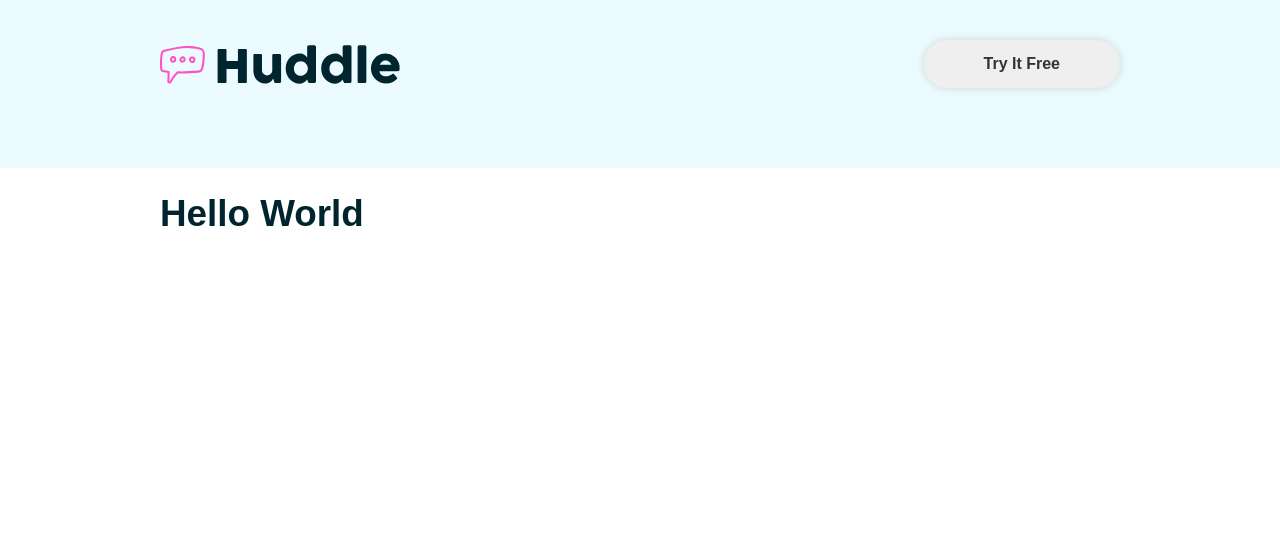
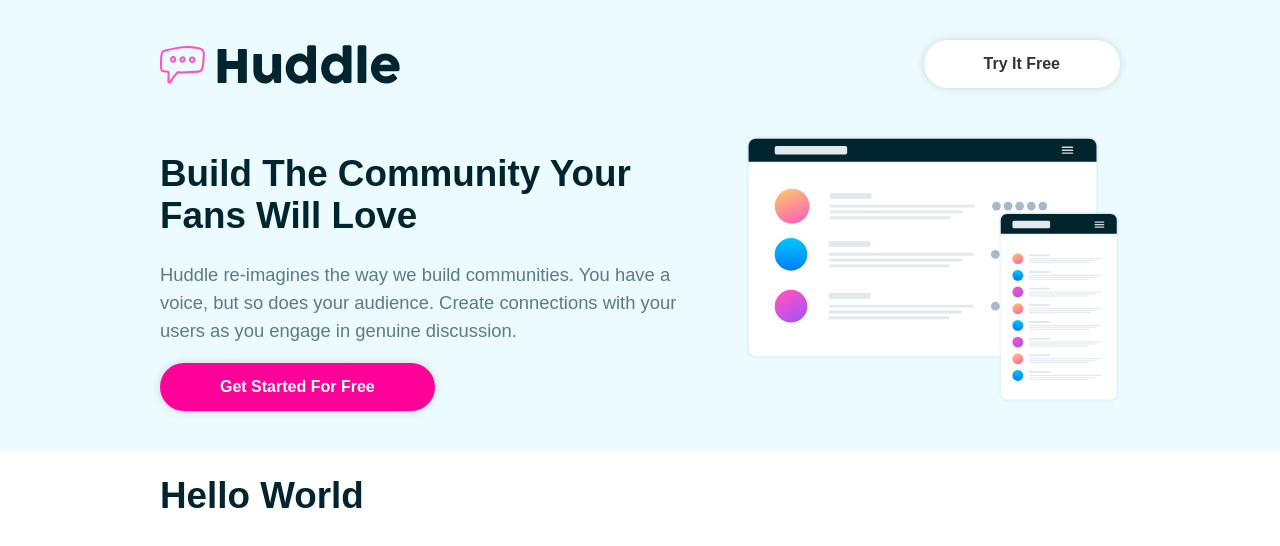
Before and after one commit to JigneshWorld/react-styled-components-example, a React (Create React App) app: page / in a window 1280 px wide. Shown: the top 546 px of the page. Built offline with nearby package versions, Linux system fonts and the light colour scheme.

Commit message:
feat: header info section

```diff
--- a/src/components/Header.js
+++ b/src/components/Header.js
@@ -1,6 +1,7 @@
-import { Logo, Nav, StyledHeader } from './styles/Header.styled'
+import { Image, Logo, Nav, StyledHeader } from './styles/Header.styled'
 import { Container } from './styles/Container.styled';
 import { Button } from './styles/Button.styled';
+import { Flex } from './styles/Flex.styled';
 
 function Header() {
     return (
@@ -10,6 +11,22 @@ function Header() {
                     <Logo src='./images/logo.svg' alt='' />
                     <Button> Try It Free</Button>
                 </Nav>
+                <Flex>
+                    <div>
+                        <h1>Build The Community Your Fans Will Love</h1>
+
+                        <p>
+                            Huddle re-imagines the way we build communities. You have a voice,
+                            but so does your audience. Create connections with your users as
+                            you engage in genuine discussion.
+                        </p>
+
+                        <Button bg="#ff0099" color='white'>
+                            Get Started For Free
+                        </Button>
+                    </div>
+                    <Image src='./images/illustration-mockups.svg' alt='' />
+                </Flex>
             </Container>
         </StyledHeader>
     );
--- a/src/components/styles/Button.styled.js
+++ b/src/components/styles/Button.styled.js
@@ -8,7 +8,7 @@ export const Button = styled.button`
     font-size: 16px;
     font-weight: 700;
     padding: 15px 60px;
-    backgound-color: ${({ bg }) => bg || '#fff'};
+    background-color: ${({ bg }) => bg || '#fff'};
     color: ${({ color }) => color || '#333'};
 
     &:hover {
--- /dev/null
+++ b/src/components/styles/Flex.styled.js
@@ -0,0 +1,11 @@
+import styled from "styled-components";
+
+export const Flex = styled.div`
+    display: flex;
+    align-items: center;
+
+     & > div,
+     & > ul {
+         flex: 1
+     }
+ `
--- a/src/components/styles/Header.styled.js
+++ b/src/components/styles/Header.styled.js
@@ -13,3 +13,9 @@ export const Nav = styled.nav`
  `
 
 export const Logo = styled.img``
+
+
+export const Image = styled.img`
+    width: 375px;
+    margin-left: 40px;
+`
```
